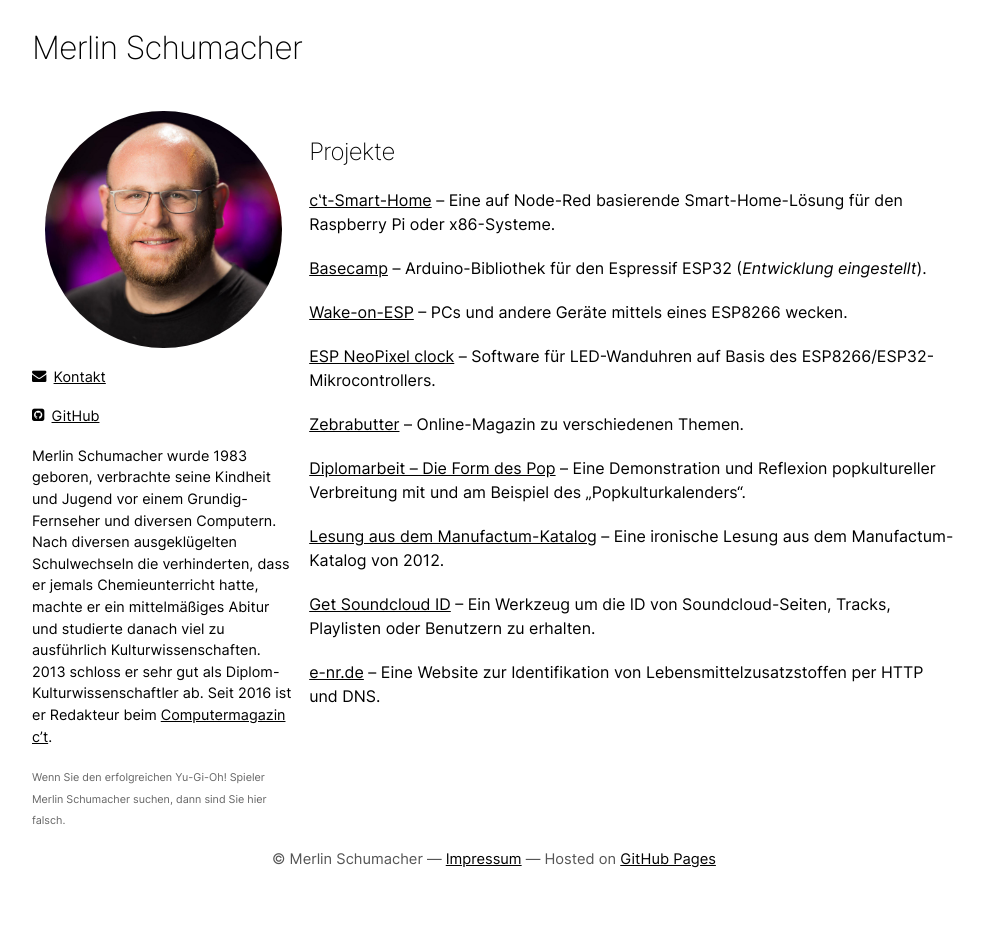
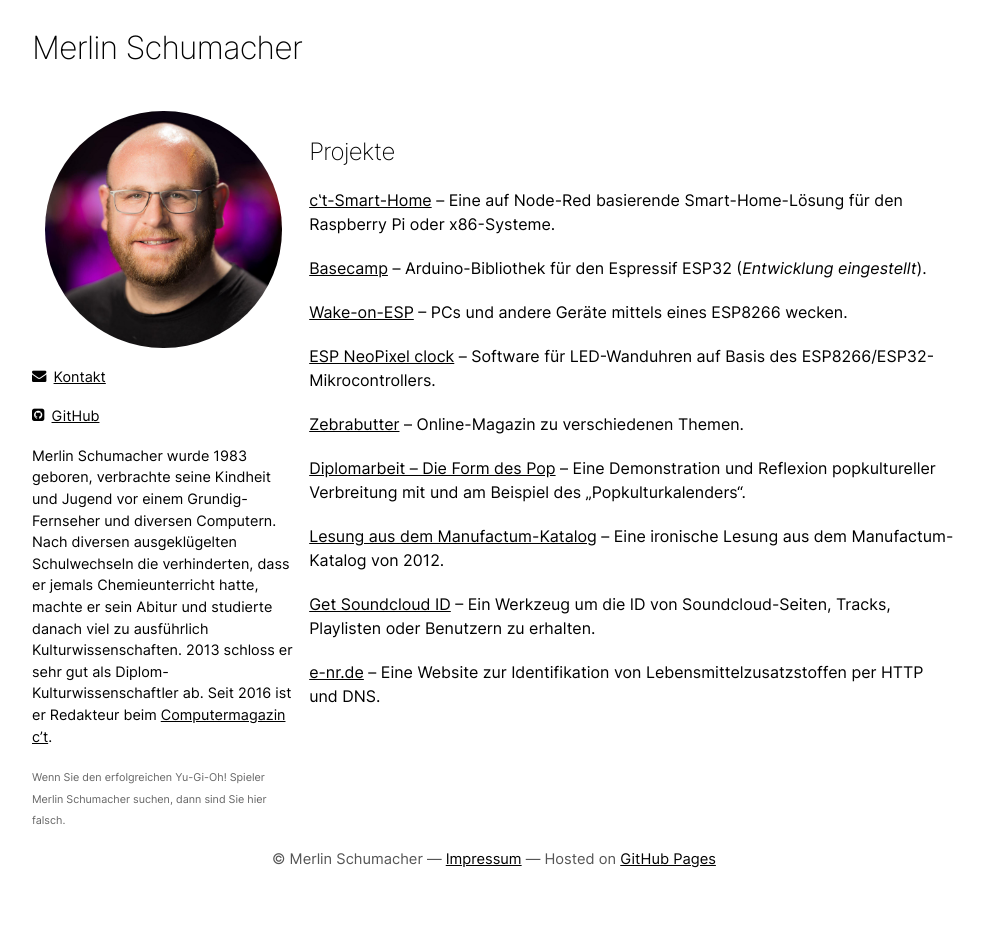
Before and after one commit to merlinschumacher/merlinschumacher.github.io, a Jekyll site: the page built from index.md, in a window 1280 px wide. Shown: the whole page, without its empty margins (146-1130 px from the left). Built offline with Jekyll 4.4.1, drawn with Linux system fonts in a browser that asks for light colours.

Commit message:
Update sidebar.md

```diff
--- a/_includes/sidebar.md
+++ b/_includes/sidebar.md
@@ -8,6 +8,6 @@ alt="Ein Foto des Diplom-Kulturwissenschaftlers und c‛t-Redakteurs Merlin Schu
 
 <span class="icon-github-square"></span>[GitHub](https://github.com/merlinschumacher/)
 
-Merlin Schumacher wurde 1983 geboren, verbrachte seine Kindheit und Jugend vor einem Grundig-Fernseher und diversen Computern. Nach diversen ausgeklügelten Schulwechseln die verhinderten, dass er jemals Chemieunterricht hatte, machte er ein mittelmäßiges Abitur und studierte danach viel zu ausführlich Kulturwissenschaften. 2013 schloss er sehr gut als Diplom-Kulturwissenschaftler ab. Seit 2016 ist er Redakteur beim [Computermagazin c't](https://www.ct.de/).
+Merlin Schumacher wurde 1983 geboren, verbrachte seine Kindheit und Jugend vor einem Grundig-Fernseher und diversen Computern. Nach diversen ausgeklügelten Schulwechseln die verhinderten, dass er jemals Chemieunterricht hatte, machte er sein Abitur und studierte danach viel zu ausführlich Kulturwissenschaften. 2013 schloss er sehr gut als Diplom-Kulturwissenschaftler ab. Seit 2016 ist er Redakteur beim [Computermagazin c't](https://www.ct.de/).
 
 <span class="sidenote">Wenn Sie den erfolgreichen Yu-Gi-Oh! Spieler Merlin Schumacher suchen, dann sind Sie hier falsch.</span>
```
